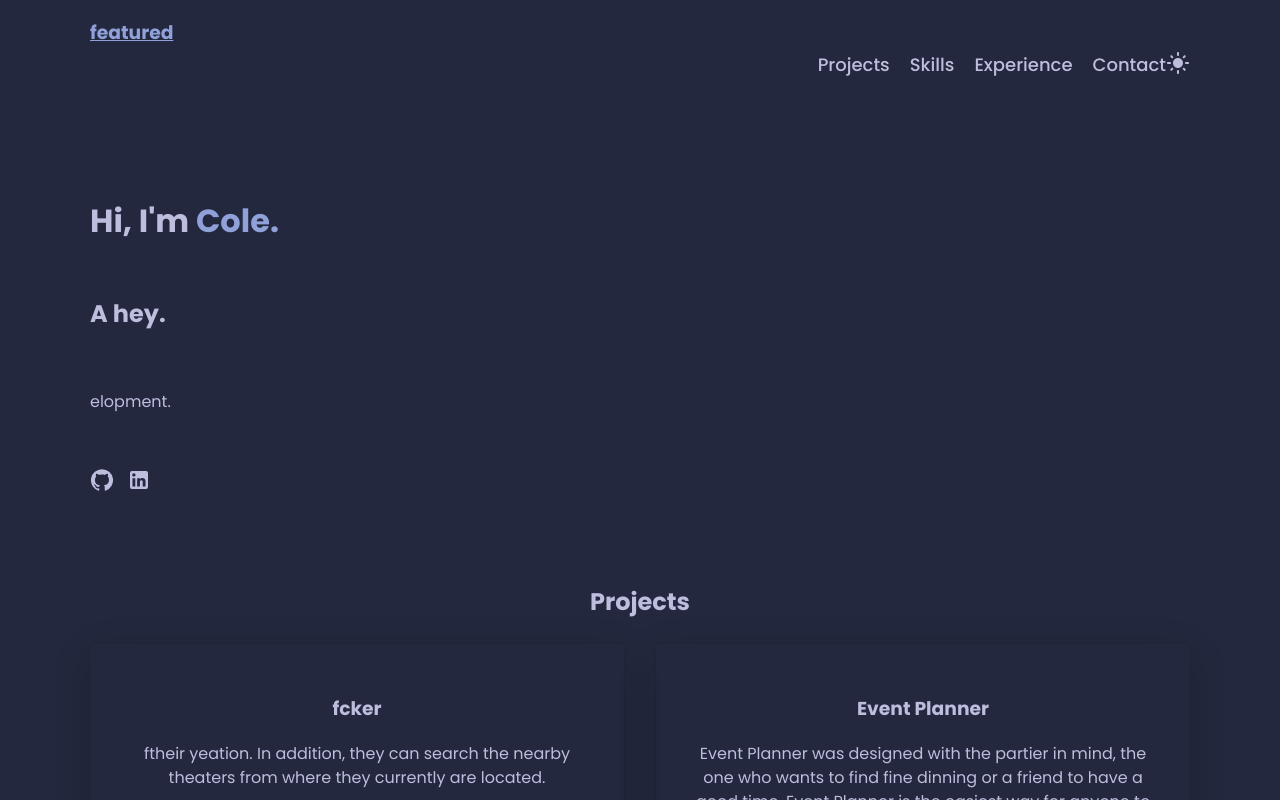
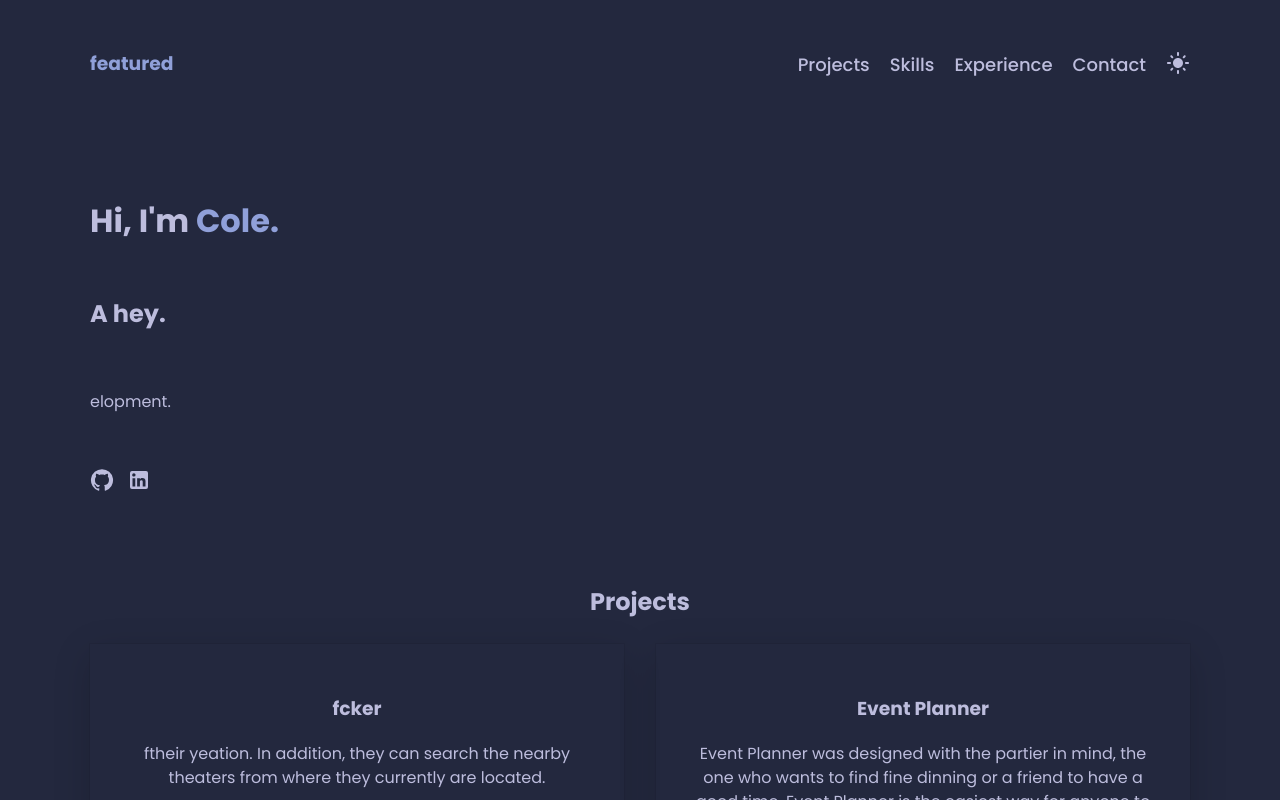
Before and after one commit to colet0227/colet0227.github.io, a React (Create React App) app: page / in a window 1280 px wide. Built offline with nearby package versions, Linux system fonts and the light colour scheme.

Commit message:
fixed header alignment

```diff
--- a/src/components/Header/Header.css
+++ b/src/components/Header/Header.css
@@ -4,7 +4,12 @@
   width: 95%;
   margin: 0 auto;
   justify-content: space-between;
+  align-items: center;
   /* position: fixed; */
+}
+
+.header a.link {
+  text-decoration: none;
 }
 
 @media (max-width: 600px) {
--- a/src/components/Navbar/Navbar.css
+++ b/src/components/Navbar/Navbar.css
@@ -44,3 +44,7 @@
 .nav__theme, .nav__hamburger {
   margin-left: 20px;
 }
+
+.nav__list-item:last-child {
+  margin-right: 20px;
+}
```
Lines whose indentation alone changed are shown as unchanged.
